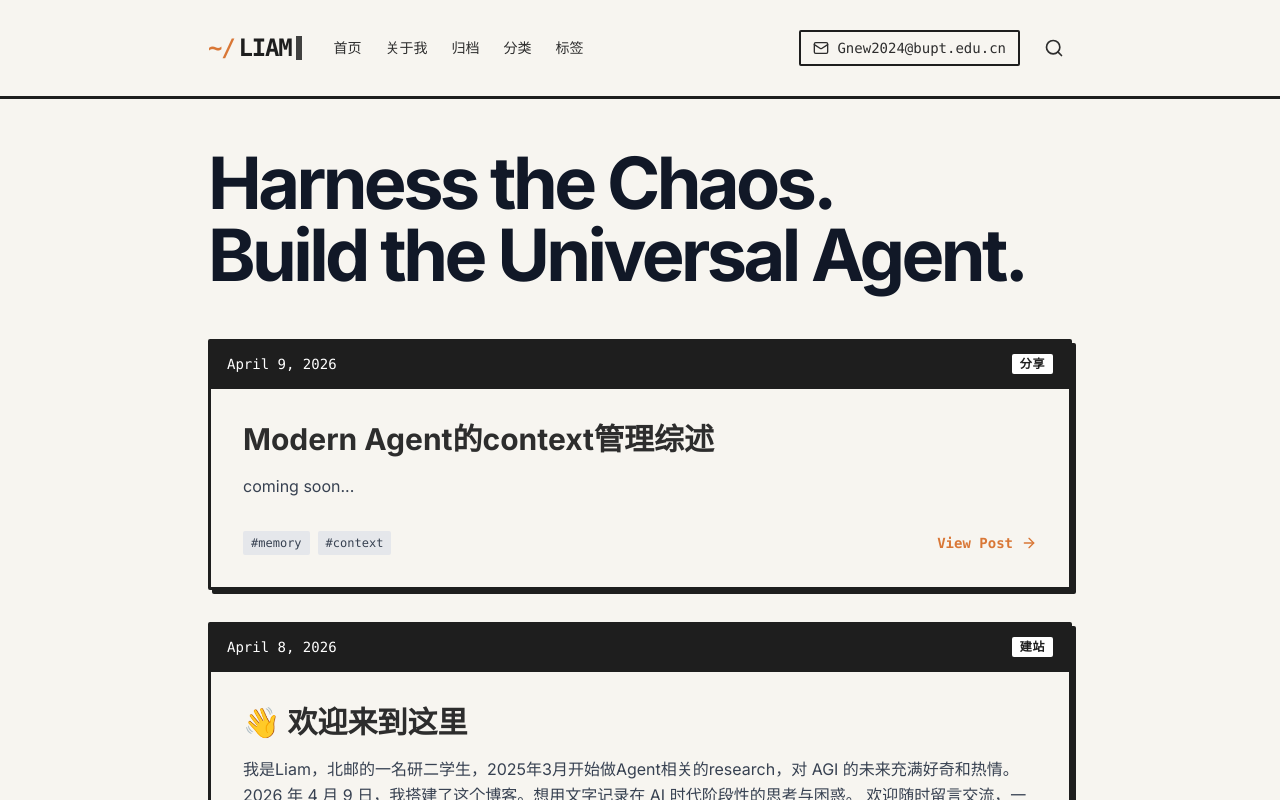
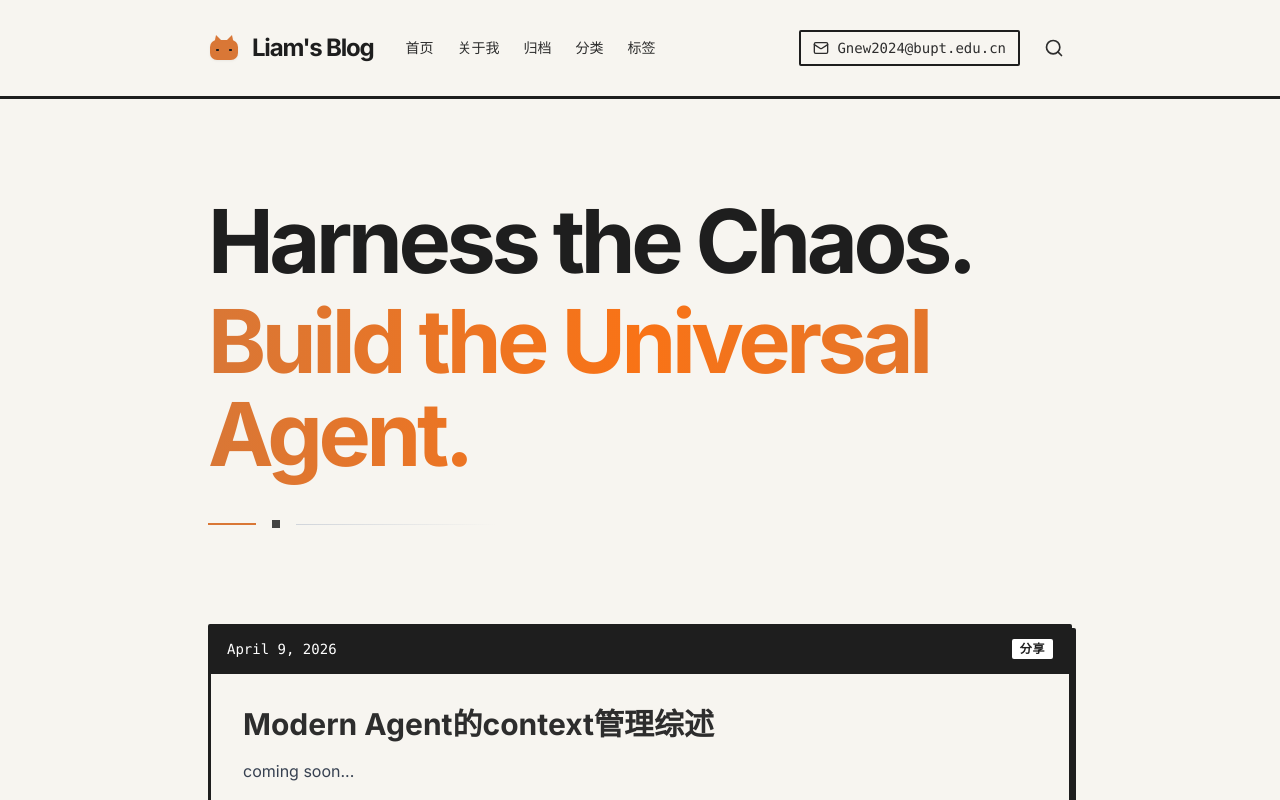
Before and after one commit to 276970789/276970789.github.io, a React (Vite) app in the folder frontend/: page / in a window 1280 px wide. Shown: the top 800 px of the page. Built offline with nearby package versions, Linux system fonts and the light colour scheme.

Commit message:
feat: add interactive mascot to navbar and clean up hero section

```diff
--- a/frontend/src/App.tsx
+++ b/frontend/src/App.tsx
@@ -25,8 +25,8 @@ function App() {
 
         <footer className="border-t-3 border-primary py-8 mt-12 bg-background">
           <div className="max-w-4xl mx-auto px-4 flex flex-col md:flex-row justify-between items-center gap-4">
-            <div className="font-bold text-lg text-primary tracking-tight font-mono flex items-center">
-              <span className="text-accent mr-1">~/</span>LIAM<span className="w-1.5 h-4 bg-primary ml-1 animate-pulse"></span>
+            <div className="font-bold text-lg text-primary tracking-tight font-sans flex items-center">
+              Liam's Blog
             </div>
             <div className="flex gap-6 text-sm font-medium">
               <a href="mailto:Gnew2024@bupt.edu.cn" className="hover:text-accent transition-colors">
--- /dev/null
+++ b/frontend/src/components/Mascot.tsx
@@ -0,0 +1,96 @@
+import { useState, useEffect, useRef } from 'react';
+
+export function Mascot() {
+  const [mousePos, setMousePos] = useState({ x: 0, y: 0 });
+  const [isBlinking, setIsBlinking] = useState(false);
+  const containerRef = useRef<HTMLDivElement>(null);
+
+  // 1. 处理鼠标跟随
+  useEffect(() => {
+    const handleMouseMove = (e: MouseEvent) => {
+      if (!containerRef.current) return;
+
+      const rect = containerRef.current.getBoundingClientRect();
+      const centerX = rect.left + rect.width / 2;
+      const centerY = rect.top + rect.height / 2;
+
+      const dx = e.clientX - centerX;
+      const dy = e.clientY - centerY;
+
+      // 限制眼球移动范围 (控制在较小的范围，因为本身图标较小)
+      const maxMove = 1.5;
+      const distance = Math.sqrt(dx * dx + dy * dy);
+
+      let moveX = 0;
+      let moveY = 0;
+
+      if (distance > 0) {
+        const moveDistance = Math.min(maxMove, distance / 100);
+        moveX = (dx / distance) * moveDistance;
+        moveY = (dy / distance) * moveDistance;
+      }
+
+      setMousePos({ x: moveX, y: moveY });
+    };
+
+    window.addEventListener('mousemove', handleMouseMove);
+    return () => window.removeEventListener('mousemove', handleMouseMove);
+  }, []);
+
+  // 2. 处理随机眨眼
+  useEffect(() => {
+    const blinkLoop = () => {
+      const nextBlink = 2000 + Math.random() * 4000;
+
+      setTimeout(() => {
+        setIsBlinking(true);
+        setTimeout(() => {
+          setIsBlinking(false);
+          blinkLoop();
+        }, 150);
+      }, nextBlink);
+    };
+
+    blinkLoop();
+  }, []);
+
+  return (
+    <div
+      ref={containerRef}
+      className="w-8 h-8 relative cursor-pointer hover:scale-110 transition-transform flex-shrink-0"
+    >
+      <svg xmlns="http://www.w3.org/2000/svg" viewBox="0 0 32 32" className="w-full h-full drop-shadow-sm">
+        {/* 身体底座 */}
+        <rect x="2" y="8" width="28" height="20" rx="7" fill="#D97736" />
+
+        {/* 猫耳 */}
+        <polygon points="6,13 8,3 15,10" fill="#D97736" />
+        <polygon points="26,13 24,3 17,10" fill="#D97736" />
+
+        {/* 眼睛组 */}
+        <g transform={`translate(${mousePos.x}, ${mousePos.y})`}>
+          {/* 左眼 */}
+          <rect
+            x="8"
+            y={isBlinking ? "17.5" : "14"}
+            width="3"
+            height={isBlinking ? "1" : "8"}
+            rx={isBlinking ? "0.5" : "1.5"}
+            fill="#1E1E1E"
+            className="transition-all duration-100 ease-in-out"
+          />
+          {/* 右眼 */}
+          <rect
+            x="21"
+            y={isBlinking ? "17.5" : "14"}
+            width="3"
+            height={isBlinking ? "1" : "8"}
+            rx={isBlinking ? "0.5" : "1.5"}
+            fill="#1E1E1E"
+            className="transition-all duration-100 ease-in-out"
+          />
+        </g>
+      </svg>
+    </div>
+  );
+}
--- a/frontend/src/components/Navbar.tsx
+++ b/frontend/src/components/Navbar.tsx
@@ -3,6 +3,7 @@ import { Link, useNavigate } from 'react-router-dom';
 import { Search, Mail, X } from 'lucide-react';
 import { useSearch } from '../hooks/useSearch';
 import { format } from 'date-fns';
+import { Mascot } from './Mascot';
 
 export function Navbar() {
   const [isSearchOpen, setIsSearchOpen] = useState(false);
@@ -34,10 +35,9 @@ export function Navbar() {
     <header className="sticky top-0 z-50 bg-background border-b-3 border-primary py-4">
       <div className="max-w-4xl mx-auto px-4 h-16 flex items-center justify-between">
         <div className="flex items-center gap-8">
-          <Link to="/" className="font-bold text-2xl tracking-tighter text-primary flex items-center group font-mono">
-            <span className="text-accent group-hover:animate-pulse mr-1">~/</span>
-            <span>LIAM</span>
-            <span className="w-1.5 h-6 bg-primary ml-1 animate-pulse group-hover:bg-accent transition-colors"></span>
+          <Link to="/" className="font-bold text-2xl tracking-tighter text-primary flex items-center gap-3 group font-sans">
+            <Mascot />
+            <span>Liam's Blog</span>
           </Link>
           <nav className="hidden md:flex items-center gap-6 font-medium text-sm">
             <Link to="/" className="hover:text-accent transition-colors">首页</Link>
--- a/frontend/src/pages/Home.tsx
+++ b/frontend/src/pages/Home.tsx
@@ -43,10 +43,25 @@ export function Home() {
 
   return (
     <div className="space-y-8 animate-in fade-in duration-500">
-      <div className="mb-12">
-        <h1 className="text-5xl md:text-7xl font-extrabold mb-6 tracking-tighter text-gray-900 leading-tight">
-          Harness the Chaos. <br className="hidden md:block" /> Build the Universal Agent.
+      <div className="mb-24 relative mt-12 flex flex-col md:flex-row items-center md:items-start justify-between gap-12">
+        <div className="flex-1 relative w-full">
+          <div className="absolute -inset-4 bg-gradient-to-r from-orange-400/20 to-primary/5 blur-3xl -z-10 rounded-full"></div>
+
+          <h1 className="text-6xl md:text-[5.5rem] font-black tracking-tighter leading-[1.05] relative z-10">
+            <span className="block text-primary mb-2">
+              Harness the Chaos.
+            </span>
+            <span className="block text-transparent bg-clip-text bg-gradient-to-r from-accent via-orange-500 to-accent pb-2">
+              Build the Universal Agent.
+            </span>
           </h1>
+
+          {/* 装饰性底部线条与闪烁光标 */}
+          <div className="flex items-center gap-4 mt-8">
+            <div className="h-[2px] w-12 bg-accent"></div>
+            <div className="h-2 w-2 bg-primary animate-pulse"></div>
+            <div className="h-[1px] w-full max-w-[200px] bg-gradient-to-r from-gray-300 to-transparent"></div>
+          </div>
           {activeCategory && (
             <div className="flex items-center gap-3 mt-4">
               <span className="text-gray-600 font-medium">分类过滤:</span>
@@ -58,6 +73,7 @@ export function Home() {
               </span>
             </div>
           )}
+        </div>
       </div>
 
       <div className="grid gap-8">
```
Lines whose indentation alone changed are shown as unchanged.
